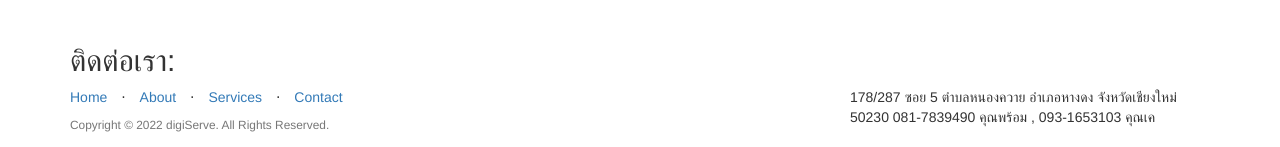
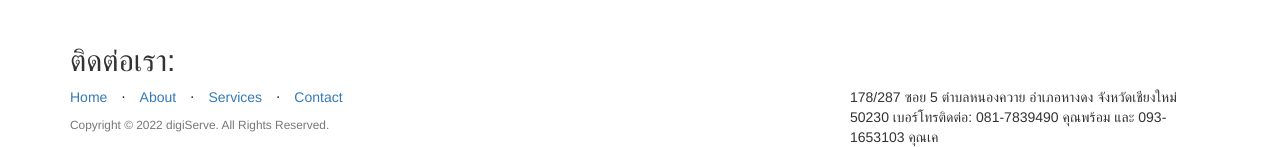
Before and after one commit to Deardigiserve/cars, a Jekyll site: the page built from _posts/2014-09-22-services-2.markdown, in a window 1280 px wide and 1337 px high. Shown: the part 1190-1337 px from the top of the window. Built offline with Jekyll 4.4.1, drawn with Linux system fonts in a browser that asks for light colours; nearby versions of some CDN libraries; library files that are not in the unit come from our copies.

Commit message:
Update _config.yml

```diff
--- a/_config.yml
+++ b/_config.yml
@@ -11,7 +11,7 @@ description: > # "Write an awesome description for your new site here.
   head meta (for Google search results) and in your feed.xml site
   description.
 copyright: 'Copyright &copy; 2022 digiServe. All Rights Reserved.'
-credits: '178/287 ซอย 5 ตำบลหนองควาย อำเภอหางดง จังหวัดเชียงใหม่ 50230 081-7839490 คุณพร้อม , 093-1653103 คุณเค'
+credits: '178/287 ซอย 5 ตำบลหนองควาย อำเภอหางดง จังหวัดเชียงใหม่ 50230 เบอร์โทรติดต่อ: 081-7839490 คุณพร้อม และ 093-1653103 คุณเค'
 
 # ----------------------- #
 #    Jekyll & Plugins     #
```
